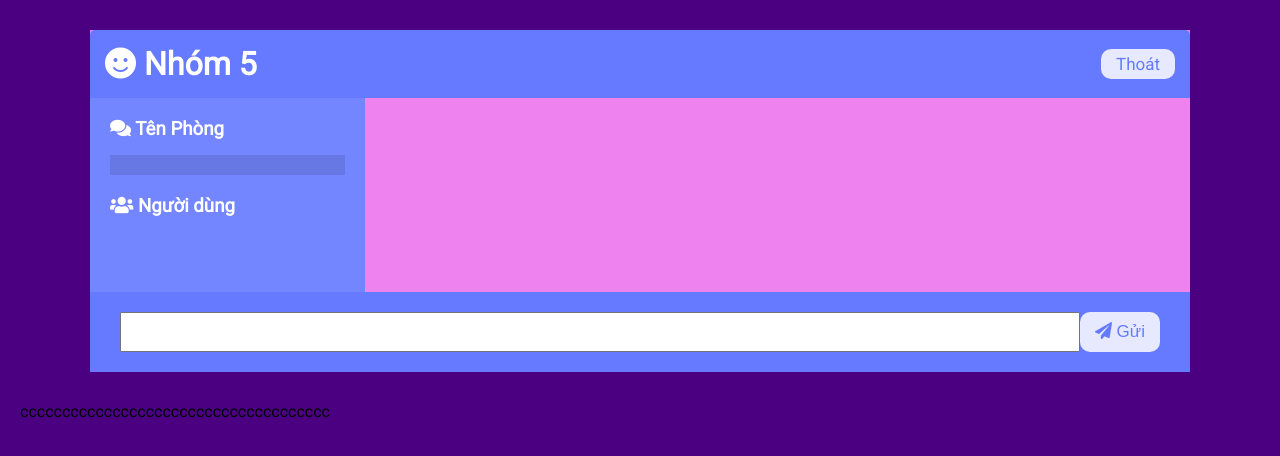
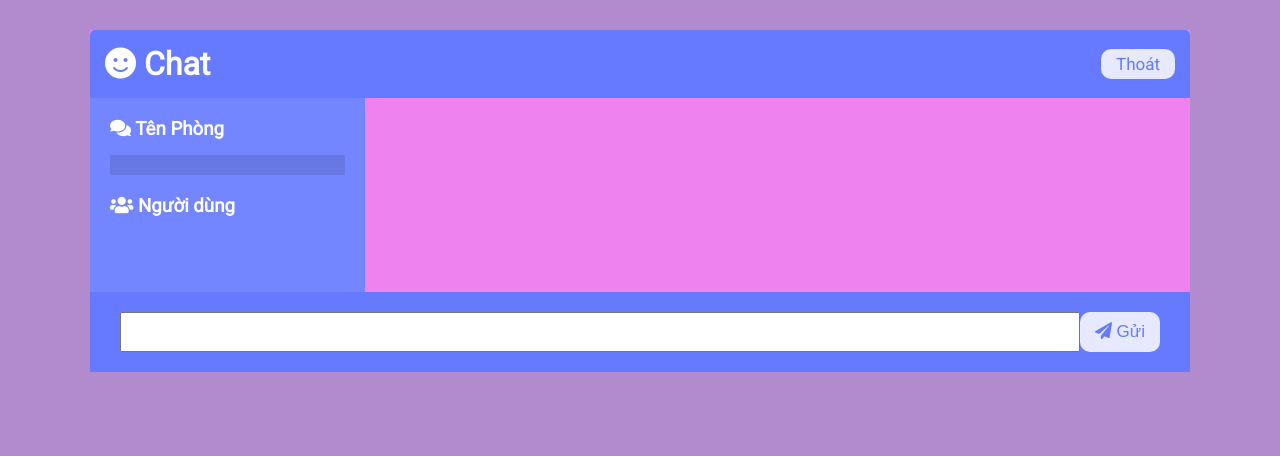
Before and after one commit to NguyenHuuDat0x/nodejs, a website: page public/chat.html in a window 1280 px wide. Drawn offline with nearby package versions, Linux system fonts and the light colour scheme; no server answers.

Commit message:
adđ background

```diff
--- a/public/chat.html
+++ b/public/chat.html
@@ -15,7 +15,7 @@
   <body>
     <div class="chat-container">
       <header class="chat-header">
-        <h1><i class="fas fa-smile"></i> Nhóm 5</h1>
+        <h1><i class="fas fa-smile"></i> Chat</h1>
         <a id="leave-btn" class="btn">Thoát</a>
       </header>
       <main class="chat-main">
@@ -48,6 +48,6 @@
     ></script>
     <script src="/socket.io/socket.io.js"></script>
     <script src="js/main.js"></script>
-    ccccccccccccccccccccccccccccccccccccc
+
   </body>
 </html>
--- a/public/css/style.css
+++ b/public/css/style.css
@@ -45,7 +45,7 @@ a {
 }
 
 /* Chat Page */
-body{background-color: #4B0082;}
+body{background-color: #b28ace;}
 .chat-container {
 	max-width: 1100px;
 	background: violet;
```
